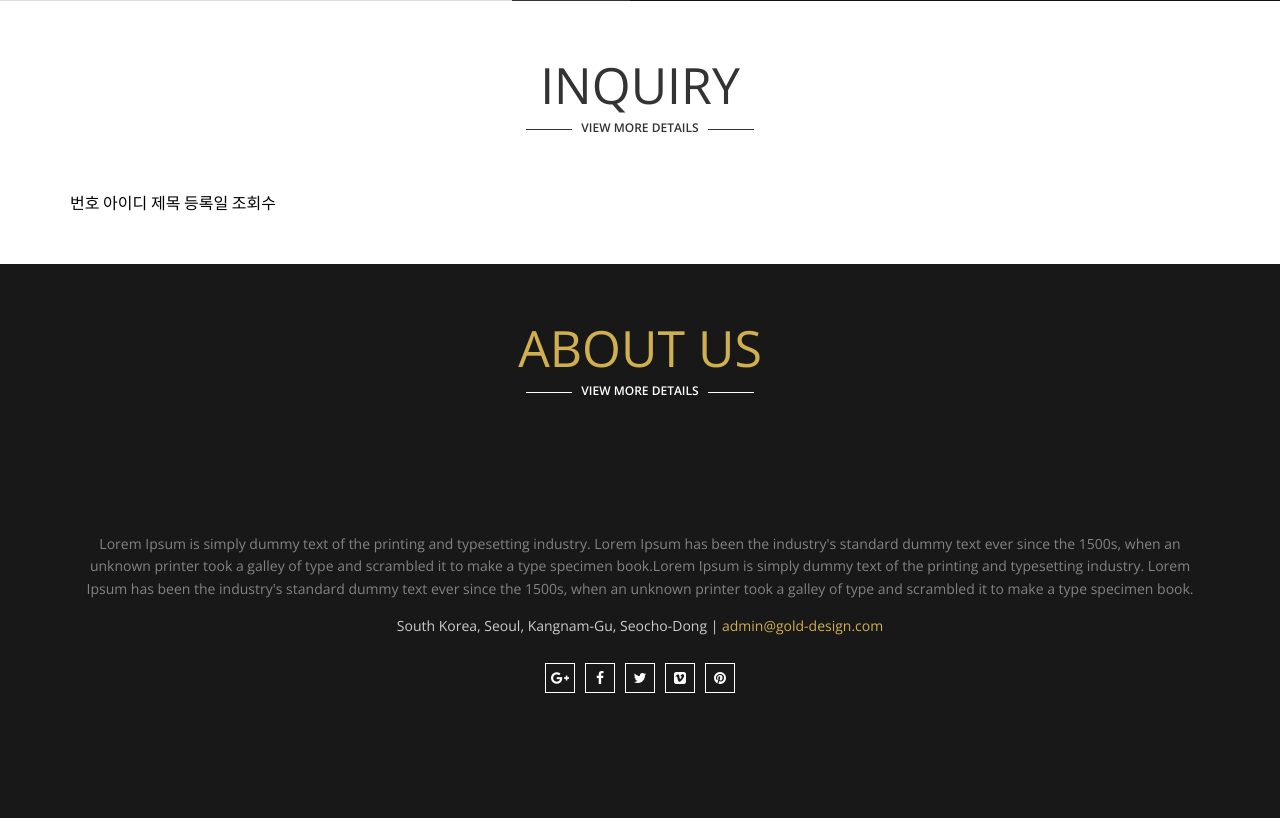
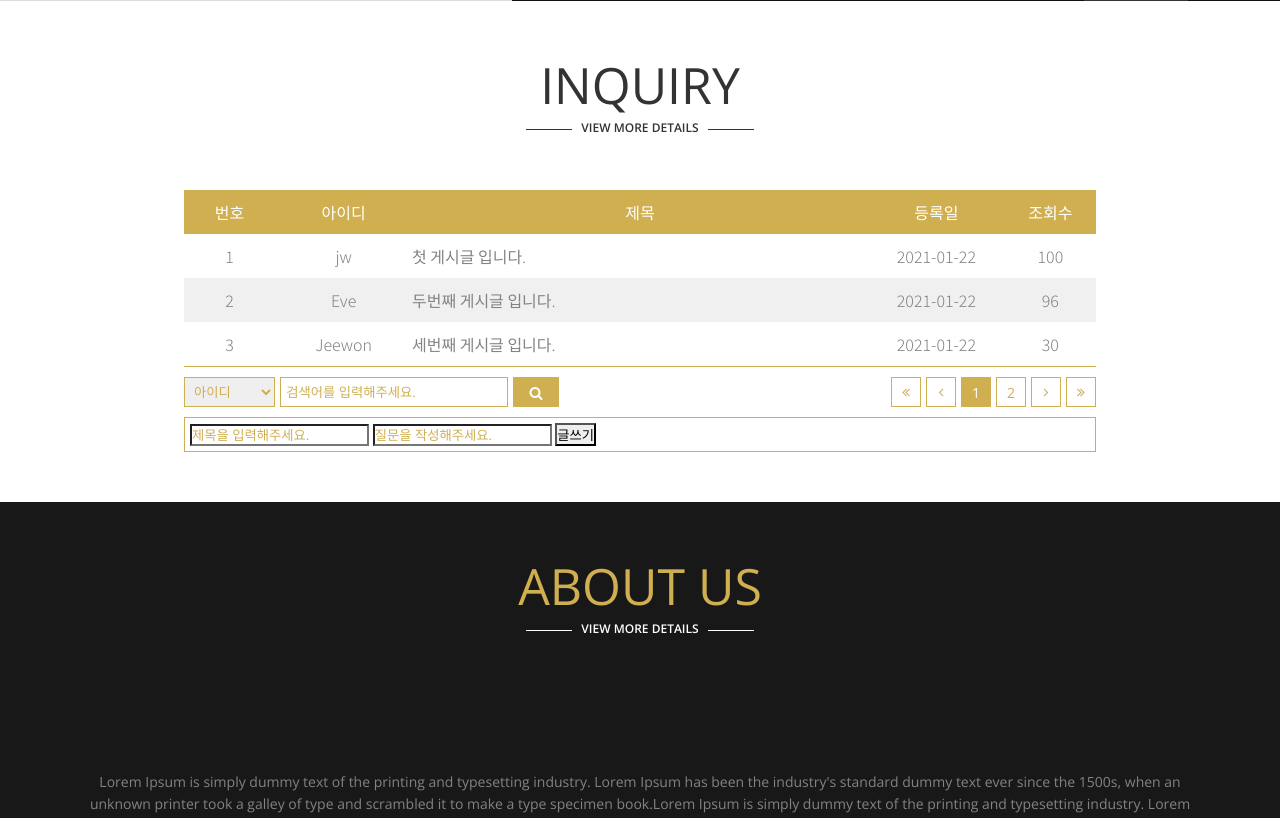
Before and after one commit to jeewon1224/dbproject, a PHP site: page /pages/qna/qna.php in a window 1280 px wide. Shown: the part 459-1277 px from the top of the page. Run offline with PHP 8.4, Linux system fonts and the light colour scheme.

Commit message:
1/22 q&a(글쓰기게시판) 페이지 UI 제작 중

```diff
--- a/Gold/css/qna.css
+++ b/Gold/css/qna.css
@@ -1 +1,38 @@
-.qnaTitle span{font-family: 'Noto Sans KR', sans-serif; font-weight: 300; font-size: 16px;}
+/* qna table style */
+
+.qnaBoxes .qnaTable{width: 80%; height: auto; margin: auto;}
+.qnaBoxes .qnaTable li:nth-child(odd){background: #f0f0f0;}
+.qnaBoxes .qnaTable li.qnaTitle{width: 100%; height: auto; background: #d0af51;}
+
+
+.qnaBoxes .qnaTable li span{color: #fff; text-align: center; display: block; float: left; padding: 10px 0; font-family: 'Noto Sans KR', sans-serif; font-weight: 300; font-size: 16px;}
+
+.qnaBoxes .qnaTable li.qnaContent span.qnaTit{text-align: left;}
+/* .qnaBoxes .qnaTable li.qnaContent{_border-bottom: 1px solid #d0af51;} */
+.qnaBoxes .qnaTable li.qnaContent:last-child{border-bottom: 1px solid #d0af51;}
+
+.qnaBoxes .qnaTable li.qnaContent span,
+.qnaBoxes .qnaTable li.qnaContent span a{color: #838383;}
+
+.qnaBoxes .qnaTable li span.qnaNum{width: 10%;}
+.qnaBoxes .qnaTable li span.qnaId{width: 15%;}
+.qnaBoxes .qnaTable li span.qnaTit{width: 50%;}
+.qnaBoxes .qnaTable li span.qnaReg{width: 15%;}
+.qnaBoxes .qnaTable li span.qnaHit{width: 10%;}
+
+
+/* qna search and paging number style */
+.qnaBoxes .searchPaging{width: 80%; height: auto; margin: auto;}
+.qnaBoxes .searchPaging>div{width: 50%; height: auto; float: left; margin-top: 10px;}
+.qnaBoxes .searchPaging>div.paging{display:flex; justify-content:flex-end}
+
+.qnaBoxes .searchSelect{width: 20%; border-radius: 0; outline: 0; padding: 5px; _display: inline-block; height: 30px; border: 1px solid #d0af51; color: #d0af51; float: left; display: block;}
+
+.qnaBoxes .qnaSearchInput{width: 50%; height: 30px; padding: 5px; border: 1px solid #d0af51; display: block; float: left; margin: 0 5px;}
+.qnaBoxes .qnaSearchBtn{width: 10%; height: 30px; background: #d0af51; color: #fff; font-size: 14px; border: 1px solid #d0af51; outline: 0;}
+
+.qnaBoxes .paging span{display: flex; width: 30px; height: 30px; border:1px solid #d0af51; color:#d0af51; align-items: center; margin-left:5px; justify-content: center; transition:all 0.4s;}
+.qnaBoxes .paging span:hover,
+.qnaBoxes .paging span.active{background:#d0af51;; color:#fff;}
+
+.qnaBoxes .writeBox{width:80%; border:1px solid #d0af51; padding:5px; margin:auto; margin-top:10px;}
--- a/Gold/include/header.php
+++ b/Gold/include/header.php
@@ -101,26 +101,26 @@
     </div>
     <!-- end of topMain -->
 
-<script>
+
+
+    <script>
   const pathname = window.location.pathname;
   const gnbLi = document.querySelectorAll('.gnb li');
 
-  for(let i=0; i<gnbLi.length; i++){
-    gnbLi[i].classList.remove('active'); //반복하면서 active라는 클래스를 없애주는 것을 반복
+  for(let i = 0; i < gnbLi.length; i++){
+    gnbLi[i].classList.remove('active');
   }
 
   if(pathname.includes('index')){
     gnbLi[0].classList.add('active');
-  }else if(pathname.includes('design')){
+  } else if(pathname.includes('design')){
     gnbLi[1].classList.add('active');
-  }else if(pathname.includes('web')){
+  } else if(pathname.includes('web')){
     gnbLi[2].classList.add('active');
-  }else if(pathname.includes('app')){
+  } else if(pathname.includes('app')){
     gnbLi[3].classList.add('active');
   }else if(pathname.includes('qna')){
     gnbLi[5].classList.add('active');
-
-
-
-  // console.log(gnbLi);
+  }
+  //console.log(gnbLi);
 </script>
--- a/Gold/pages/qna/qna.php
+++ b/Gold/pages/qna/qna.php
@@ -45,18 +45,73 @@
       <div class="qnaBoxes deWeBoxes">
         <div class="qnaTable">
           <ul class="qnaList">
-            <li class="qnaTitle">
+            <li class="qnaTitle clear">
               <span class="qnaNum">번호</span>
               <span class="qnaId">아이디</span>
               <span class="qnaTit">제목</span>
               <span class="qnaReg">등록일</span>
               <span class="qnaHit">조회수</span>
             </li>
+            <li class="qnaContent clear">
+              <span class="qnaNum">1</span>
+              <span class="qnaId">jw</span>
+              <span class="qnaTit"><a href="">첫 게시글 입니다.</a></span>
+              <span class="qnaReg">2021-01-22</span>
+              <span class="qnaHit">100</span>
+            </li>
+            <li class="qnaContent clear">
+              <span class="qnaNum">2</span>
+              <span class="qnaId">Eve</span>
+              <span class="qnaTit"><a href="">두번째 게시글 입니다.</a></span>
+              <span class="qnaReg">2021-01-22</span>
+              <span class="qnaHit">96</span>
+            </li>
+            <li class="qnaContent clear">
+              <span class="qnaNum">3</span>
+              <span class="qnaId">Jeewon</span>
+              <span class="qnaTit"><a href="">세번째 게시글 입니다.</a></span>
+              <span class="qnaReg">2021-01-22</span>
+              <span class="qnaHit">30</span>
+            </li>
           </ul>
         </div>
         <!-- end of qnaTable -->
+
+        <div class="searchPaging clear">
+          <div class="search">
+            <form action="abc.php" name="qnaSearch" class="clear">
+              <select name="searchSelect" id="" class="searchSelect">
+                <option value="qnaSearchId">아이디</option>
+                <option value="qnaSearchId">제목</option>
+                <option value="qnaSearchId">내용</option>
+              </select>
+              <input type="text" name="qnaSearchInput" placeholder="검색어를 입력해주세요." class="qnaSearchInput">
+              <button type="button" class="qnaSearchBtn"><i class="fa fa-search"></i></button>
+            </form>
+          </div>
+          <div class="paging">
+            <span class="firstPg"><i class="fa fa-angle-double-left"></i></span>
+            <span class="prevPg"><i class="fa fa-angle-left"></i></span>
+            <span class="PgNum active">1</span>
+            <span class="PgNum">2</span>
+            <span class="nextPg"><i class="fa fa-angle-right"></i></span>
+            <span class="lastPg"><i class="fa fa-angle-double-right"></i></span>
+          </div>
+          <!-- end of paging -->
+        </div>
+        <!-- end of searchPaging -->
+
+        <div class="writeBox">
+          <form action="abc.php" method="post">
+            <input type="text" placeholder="제목을 입력해주세요.">
+            <input type="text" placeholder="질문을 작성해주세요.">
+            <button class="writeBtn">글쓰기</button>
+          </form>
+        </div>
+        <!-- end of write Box -->
+
       </div>
-      <!-- end of web boxes -->
+      <!-- end of qna boxes -->
 
     </div>
     <!-- end of center -->
```
